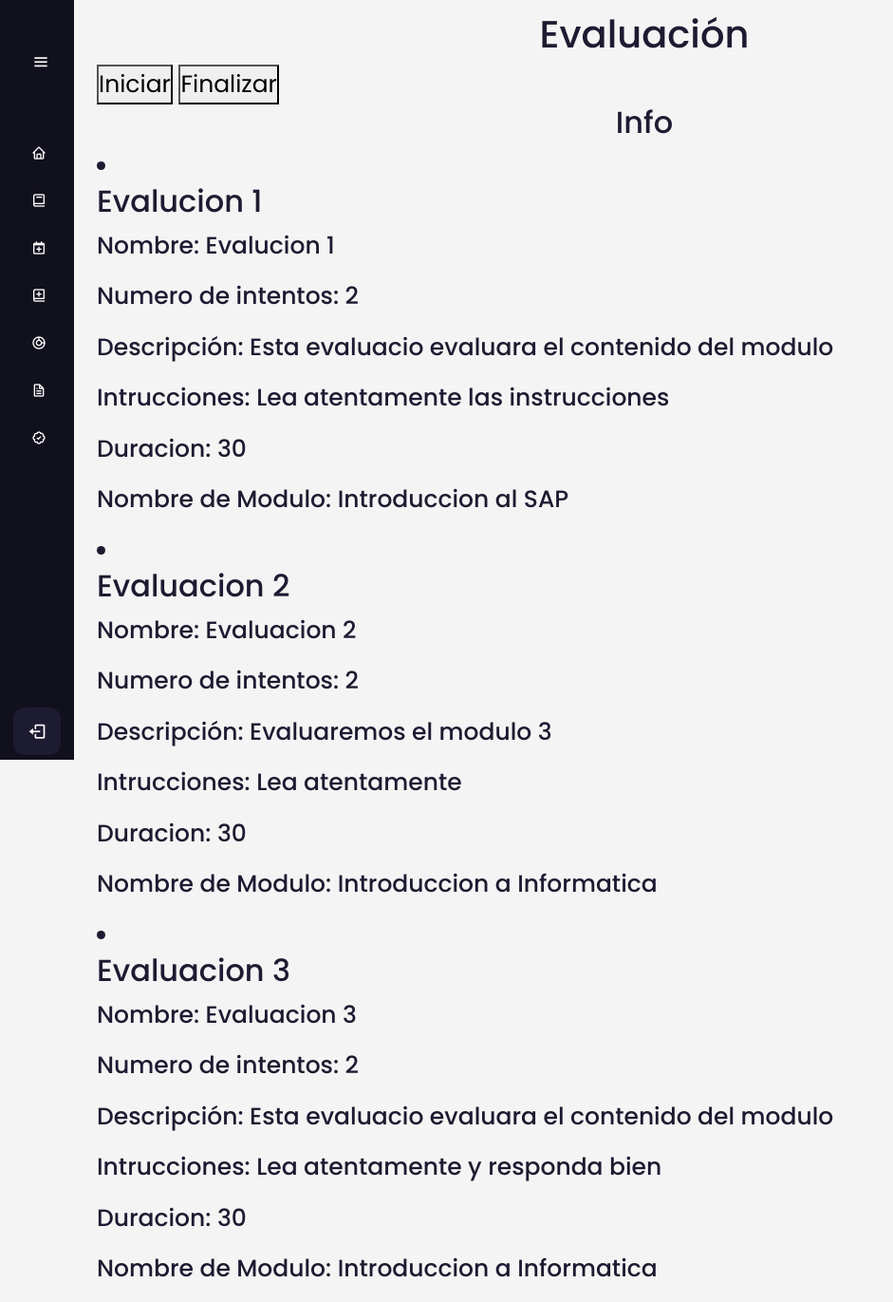
After one commit to darteagaleon/ModuloEducativo, a Django app: page /cursos/ver_evaluacion/ in a window 1280 px wide. The commit adds this page. Shown: the whole page at 95% size, without its empty margins (0-941 px from the left). Run offline with Django 4.2, Linux system fonts and the light colour scheme; data comes from the database, SQL or seed files in the repository; some libraries are stand-ins or nearby versions.

Commit message:
se corrigio la gestion de evaluacion

```diff
--- a/AppCursos/urls.py
+++ b/AppCursos/urls.py
@@ -12,4 +12,6 @@ urlpatterns = [
      path('crear_pregunta/', views.crear_pregunta, name='crear_pregunta'),
      path('crear_modulos/', views.crear_modulos, name='crear_modulos'),
      path('crear_clases/', views.crear_clases, name='crear_clases'),
+     path('evaluacion/', views.gestion_evaluacion, name='evaluacion'),
+     path('ver_evaluacion/', views.ver_evaluacion, name='ver_evaluacion'),
 ]
--- a/AppCursos/views.py
+++ b/AppCursos/views.py
@@ -9,8 +9,8 @@ from django.contrib import messages
 from datetime import datetime, timedelta
 from django.shortcuts import render
 from django.http import HttpResponse
+from .models import Evaluaciones
 
-from .forms import crear_cursos,CursosForm,EvaluacionForm
 from django.contrib import messages
 
 # Create your views here.
@@ -37,37 +37,28 @@ class Crear_cursos (CreateView):
         return super().post(request, *args, **kwargs)
 
 
-#vista para crear los modulos
-class Crear_modulos (CreateView):
-    model = Modulos
-    fields = ['nombre_curso','nombre_modulo', 'estado_modulo']
-    template_name = 'crear_modulos.html'
-    success_url = '/modulos'
+# #vista para crear los modulos
+# class Crear_modulos (CreateView):
+#     model = Modulos
+#     fields = ['nombre_curso','nombre_modulo', 'estado_modulo']
+#     template_name = 'crear_modulos.html'
+#     success_url = '/modulos'
 
-#vista para crear las clases
-class Crear_clases (CreateView):
-    model = Clases
-    fields = ['nombre_modulo','nombre_clase', 'duracion_clase','contenido_clase','descripcion_clase','estado_clase']
-    template_name = 'crear_clases.html'
-    success_url = '/clases'
+# #vista para crear las clases
+# class Crear_clases (CreateView):
+#     model = Clases
+#     fields = ['nombre_modulo','nombre_clase', 'duracion_clase','contenido_clase','descripcion_clase','estado_clase']
+#     template_name = 'crear_clases.html'
+#     success_url = '/clases'
 
-# class Listar_cursos (ListView):
-#     model = Cursos
-#     template_name = 'listar_cursos.html'
+
 
 
 def Listar_cursos(request):
     listarc = Cursos.objects.all()
     context = {'listarc':listarc}
     return render(request,'Cursos/listar_cursos.html',context)
-# def Listar_cursos(request):
-#     search_query = request.GET.get('search', '')
-#     if search_query:
-#         cursos = Cursos.objects.filter(nombre_curso__contains=search_query)
-#     else:
-#         cursos = Cursos.objects.all()
-#     context = {'listarc': cursos}
-#     return render(request, 'Cursos/listar_cursos.html', context)
+
 
 
 #vista para fitrar cursos
@@ -110,35 +101,12 @@ def crear_modulos(request):
         form = ModulosForm (request.POST )
         if form.is_valid ():
             form.save ()
-            return redirect ('crear_modulo')
+            return redirect ('crear_modulos')
     else:
         form = ModulosForm
     return render(request,'Modulos/crear_modulos.html',{'form':form})
 
 # Vista para ver y realizar las evaluaciones como Usuario
-def ver_evaluaciones(request, modulo_id):
-
-    evaluaciones = Evaluaciones.objects.filter(nombre_modulo=modulo_id)
-    context = {'evaluaciones':evaluaciones}
-    def iniciar_evaluacion(request, iniciar_evaluacion):
-        iniciar_evaluacion= request.POST.get('iniciar_evaluacion')
-        evaluacion = Evaluaciones.objects.get(id=iniciar_evaluacion)
-        context = {'evaluacion':evaluacion}
-        request.session['iniciar_evaluacion'] = datetime.now().timestamp()
-        return HttpResponse("Evaluación iniciada.")
-    def finalizar_evaluacion(request):
-        inicio_evaluacion = datetime.fromtimestamp(request.session.get('inicio_evaluacion', 0))
-        if inicio_evaluacion:
-            tiempo_transcurrido = datetime.now() - inicio_evaluacion
-            tiempo_limite = timedelta(minutes=5)
-
-            if tiempo_transcurrido < tiempo_limite:
-                return HttpResponse("Evaluación completada a tiempo.")
-            else:
-                return HttpResponse("Evaluación completada fuera de tiempo.")
-    return render(request, 'Evaluaciones/ver_evaluaciones.html', context)
-
-# def crear_evaluaciones(request):
 
 #     return render(request, 'Evaluaciones/crear_evaluaciones.html')
 
@@ -162,3 +130,12 @@ def crear_pregunta(request):
         form = PreguntasForm()
 
     return render(request, 'Evaluaciones/crear_pregunta.html', {'form': form})
+
+def gestion_evaluacion(request):
+    return render(request, 'Evaluaciones/evaluacion.html')
+
+def ver_evaluacion(request):
+    return render(request, 'Evaluaciones/ver_evaluacion.html')
+def ver_evaluacion(request):
+    evaluaciones = Evaluaciones.objects.all()
+    return render(request, 'Evaluaciones/ver_evaluacion.html', {'evaluaciones': evaluaciones})
--- /dev/null
+++ b/Templates/Evaluaciones/ver_evaluacion.html
@@ -0,0 +1,44 @@
+{% extends 'Layout/Base.html' %}
+{% load static %}
+{% block content %}
+<link rel="stylesheet" href="{% static 'Css/ver_Evaluacion.css' %}">
+
+<head>
+     <meta charset="UTF-8">
+     <meta name="viewport" content="width=device-width, initial-scale=1.0">
+     <title>EVALUACIONES</title>
+</head>
+
+<body>
+     <div class="home_content"> <!--1 -->
+          <div class="text"><!--2 -->
+               <div class="container-fluid">
+                    <div class="row" id="tabla">
+                         <div>
+                              <form>
+                                   <h1 style="text-align:center;">Evaluación</h1>
+                                   <button id="btn_iniciar_evaluacion" type="submit"
+                                        id="iniciar_evaluacion">Iniciar</button>
+                                   <button id="btn_finalizar_evaluacion" type="submit"
+                                        id="finalizar_evaluacion">Finalizar</button>
+                              </form>
+                              <h2 style="text-align:center;">Info</h2>
+                              {% for evaluacion in evaluaciones %}
+                              <li>
+                                   <h2>{{ evaluacion.nombre_evaluacion }}</h2>
+                                   <p>Nombre: {{ evaluacion.nombre_evaluacion }}</p>
+                                   <p>Numero de intentos: {{ evaluacion.numero_intentos }}</p>
+                                   <p>Descripción: {{ evaluacion.descripcion_evaluacion }}</p>
+                                   <p>Intrucciones: {{ evaluacion.instrucciones_evaluacion }}</p>
+                                   <p>Duracion: {{ evaluacion.duracion_evaluacion_admin }}</p>
+                                   <p>Nombre de Modulo: {{ evaluacion.nombre_modulo }}</p>
+                              </li>
+                              {% endfor %}
+                         </div>
+                    </div>
+               </div>
+          </div>
+     </div>
+</body>
+
+{% endblock %}
--- a/Templates/includes/nav.html
+++ b/Templates/includes/nav.html
@@ -37,20 +37,7 @@
             </a>
             <span class="tooltip">Crear Clases</span>
         </li>
-        <li>
-            <a href="{% url 'crear_evaluacion' %}">
-                <i class='bx bx-edit'></i>
-                <span class="links_name">Crear Evaluaciones </span>
-            </a>
-            <span class="tooltip">Crear Evaluaciones</span>
-        </li>
-        <li>
-            <a href="{% url 'crear_pregunta' %}">
-                <i class='bx bx-question-mark'></i>
-                <span class="links_name">Crear Preguntas </span>
-            </a>
-            <span class="tooltip">Crear Preguntas</span>
-        </li>
+
         <li>
             <a href="{% url 'listar_cursos' %}">
                 <i class='bx bx-doughnut-chart'></i>
@@ -60,11 +47,11 @@
         </li>
         <li>
             <a href=
-            "">
+            "{% url 'evaluacion' %}">
                 <i class='bx bx-file'></i>
                 <span class="links_name">Gestion Evaluación </span>
             </a>
-            <span class="tooltip">Evaluación</span>
+            <span class="tooltip">Gestion Evaluación</span>
         </li>
         <li>
             <a href="#">
--- /dev/null
+++ b/static/Css/ver_Evaluacion.css
@@ -0,0 +1,29 @@
+body {
+    margin: 0;
+    padding: 0;
+    box-sizing: border-box;
+    background-color: #f2f0f0b4;
+    overflow-y: scroll;
+}
+
+/* codigo para organizar el espacio utilizable en los htmls */
+.home_content {
+    position: absolute;
+    height: 100%;
+    width: calc(100% - 78px);
+    left: 78px;
+    transition: all 0.5s ease;
+}
+
+.home_content .text {
+    font-size: 25px;
+    font-weight: 500;
+    color: #1d1b31;
+    margin: 12px;
+
+}
+
+.sidebar.active~.home_content {
+    width: calc(100 - 240px);
+    left: 240px;
+}
```
Also changed, not shown: Templates/Evaluaciones/evaluacion.html (+33 -4 lines), Templates/Evaluaciones/ver_evaluaciones.html (deleted, +0 -16 lines), static/Css/evaluacion.css (added, +58 -0 lines).
